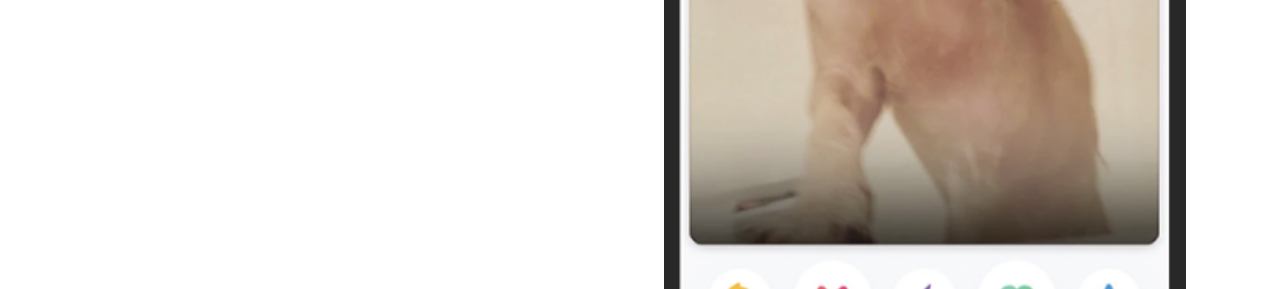
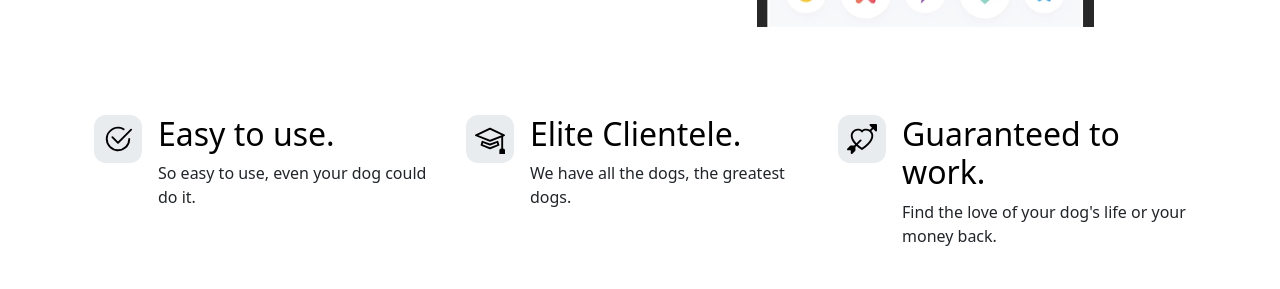
Before and after one commit to kamoM312/bootcamp-project-TinDog-Startup-Website, a plain HTML site: page index.html in a window 1280 px wide. Shown: the part 663-952 px from the top of the page. Drawn offline with nearby package versions, Linux system fonts and the light colour scheme.

Commit message:
title section: margins and paddings changed

```diff
--- a/css/style.css
+++ b/css/style.css
@@ -26,3 +26,16 @@
   height: 100px;
   border-radius: 50%;
 }
+
+#title .py-5 {
+  padding-bottom: 0 !important;
+}
+
+#features .py-5 {
+  padding-top: 2rem !important;
+  padding-bottom: 1.5rem !important;
+}
+
+section#title .py-5 {
+  margin-bottom: 1.5rem;
+}
--- a/index.html
+++ b/index.html
@@ -16,7 +16,7 @@
     <div class="container col-xxl-8 px-4 py-5">
       <div class="row flex-lg-row-reverse align-items-center g-5 py-5">
         <div class="col-10 col-sm-8 col-lg-6">
-          <img src="./images/iphone.png" class="d-block mx-lg-auto img-fluid" alt="Bootstrap Themes" width="700" height="500" loading="lazy">
+          <img src="./images/iphone.png" class="d-block mx-lg-auto img-fluid" alt="Bootstrap Themes" height="200" loading="lazy">
         </div>
         <div class="col-lg-6">
           <h1 class="display-5 fw-bold text-body-emphasis lh-1 mb-3">Meet new and interesting dogs nearby.</h1>
@@ -104,6 +104,12 @@
           <p class="col-lg-8 mx-auto lead">
             Pebbles, New York
           </p>
+          <div class="container flex-container">
+            <img src="./images/techcrunch.png">
+            <img src="./images/mashable.png">
+            <img src="./images/bizinsider.png">
+            <img src="./images/tnw.png">
+          </div>
         </div>
       </div>
     </div>
```
